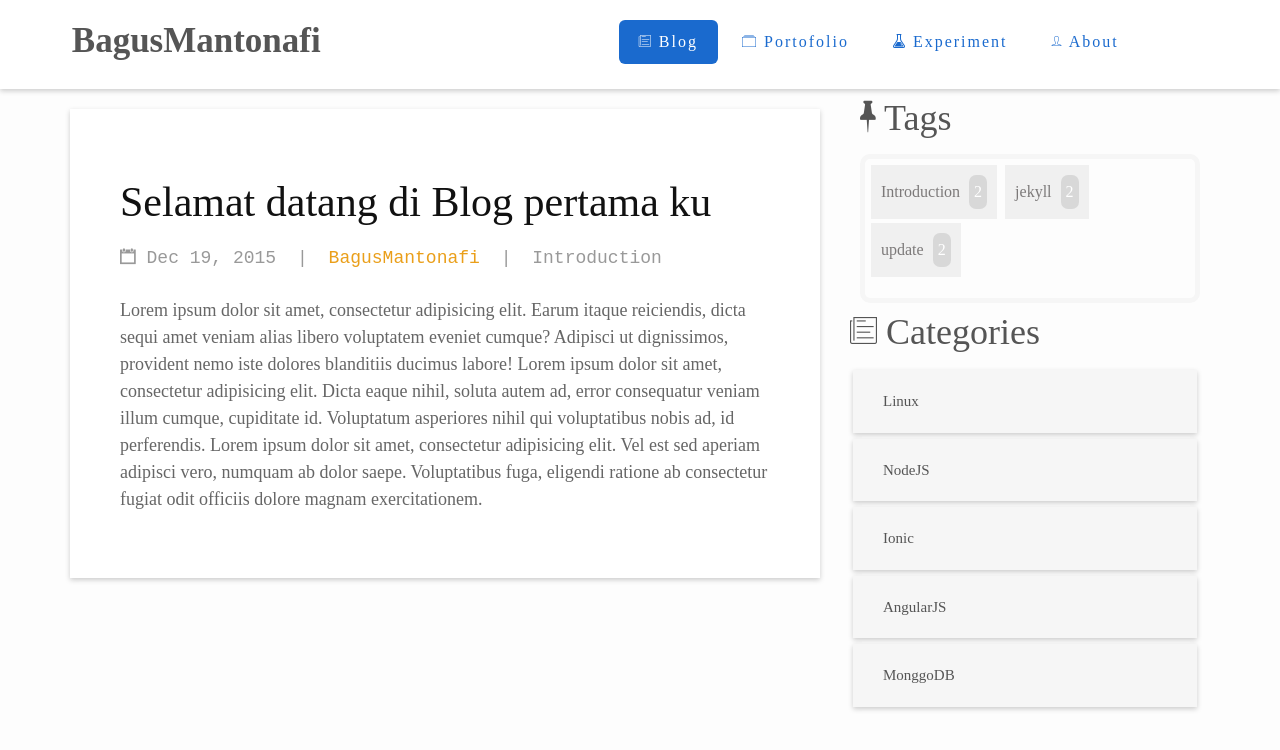
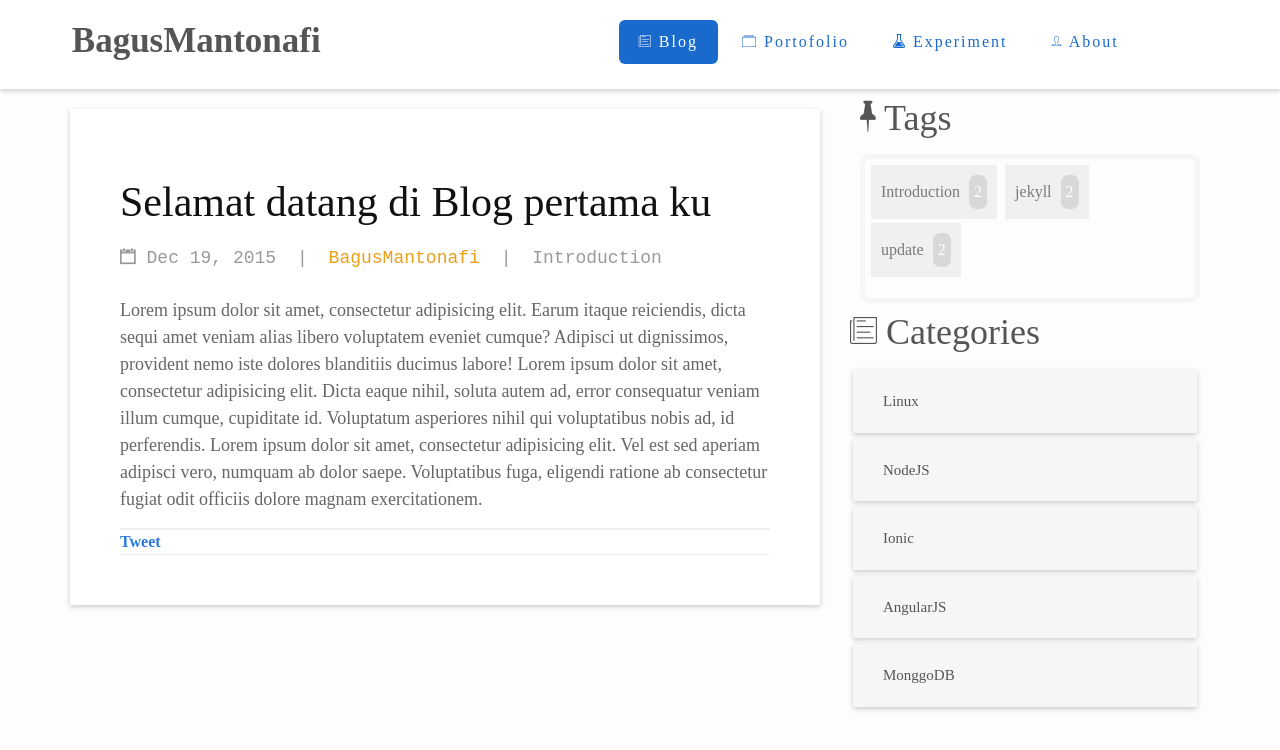
Before and after one commit to mbahgoez/mbahgoez.github.com, a Jekyll site: the page built from _posts/2015-12-20-selamat-datang-di-blog-pertamaku-dengan-jekyll.markdown, in a window 1280 px wide. Shown: the top 750 px of the page. Built offline with Jekyll 4.4.1, drawn with Linux system fonts in a browser that asks for light colours; some web fonts are replaced; comment, search, counter and statistics services are not loaded.

Commit message:
add social google and twitter

```diff
--- a/_layouts/default.html
+++ b/_layouts/default.html
@@ -2,6 +2,8 @@
 <html>
 
   {% include head.html %}
+  <script src="/js/jquery.min.js"></script>
+
 
   <body>
 
--- a/_layouts/post.html
+++ b/_layouts/post.html
@@ -45,6 +45,77 @@
 
 
 						{{content}}
+
+
+
+						<hr>
+
+
+
+						<hr>
+
+						 <div class="g-plus" data-action="share" data-annotation="bubble"></div>
+
+
+
+
+
+						<a href="https://twitter.com/share"
+							class="twitter-share-button"{count}>Tweet
+						</a>
+						<script>
+						!function(d,s,id){var js,fjs=d.getElementsByTagName(s)[0],p=/^http:/.test(d.location)?'http':'https';if(!d.getElementById(id)){js=d.createElement(s);js.id=id;js.src=p+'://platform.twitter.com/widgets.js';fjs.parentNode.insertBefore(js,fjs);}}(document, 'script', 'twitter-wjs');
+						</script>
+
+
+						<!--
+						<div
+						  class="fb-like"
+						  data-share="true"
+						  data-width="450"
+						  data-show-faces="true">
+						</div>
+
+
+						<script>
+  						window.fbAsyncInit = function() {
+						    FB.init({
+						      appId      : '148779352157076',
+						      xfbml      : true,
+						      version    : 'v2.5'
+						    });
+						  };
+
+						  (function(d, s, id){
+						     var js, fjs = d.getElementsByTagName(s)[0];
+						     if (d.getElementById(id)) {return;}
+						     js = d.createElement(s); js.id = id;
+						     js.src = "//connect.facebook.net/en_US/sdk.js";
+						     fjs.parentNode.insertBefore(js, fjs);
+						   }(document, 'script', 'facebook-jssdk'));
+
+
+							FB.ui(
+							  {
+							    method: 'share',
+							    href: 'https://developers.facebook.com/docs/',
+							  },
+							  // callback
+							  function(response) {
+							    if (response && !response.error_message) {
+							      alert('Posting completed.');
+							    } else {
+							      alert('Error while posting.');
+							    }
+							  }
+							);
+
+						</script>
+
+ -->
+
+
+						<hr>
 
 
 						{% include comment.html%}
```
Also changed, not shown: other parts of _layouts/default.html (+9 -1 lines), 6 other files.
